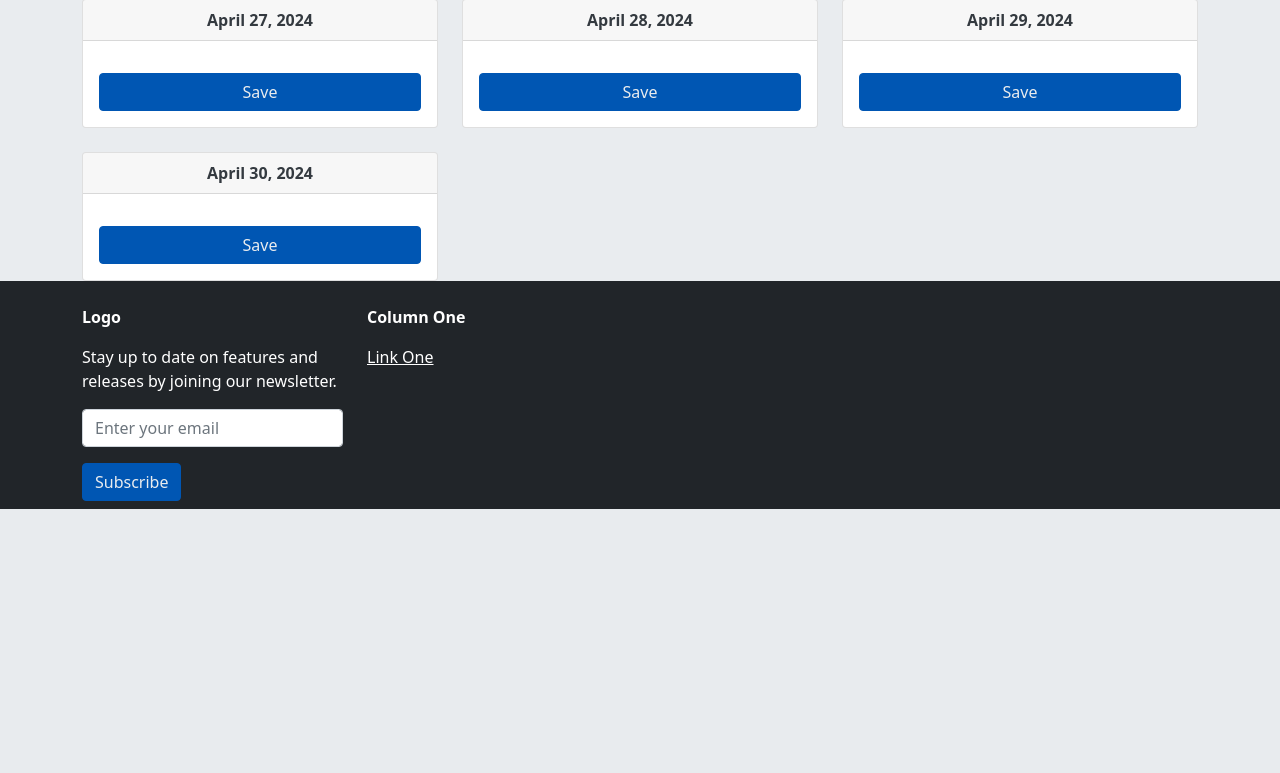
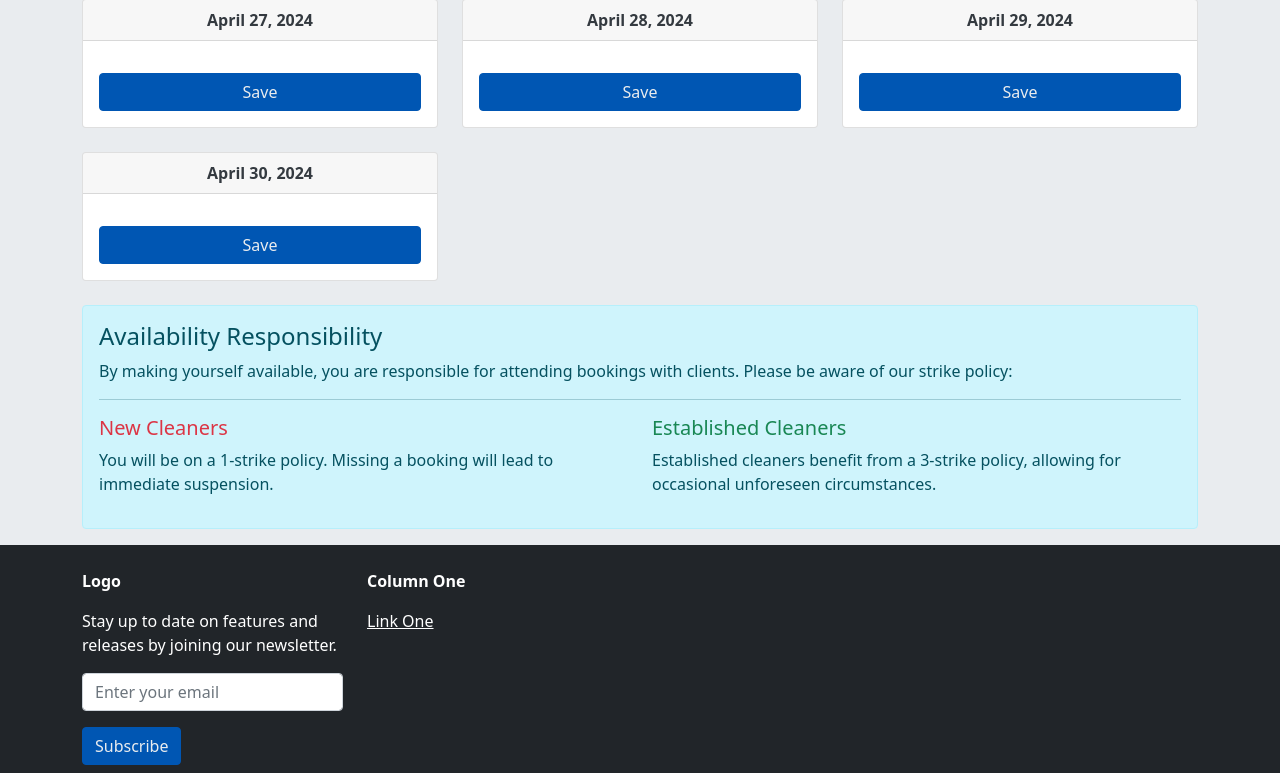
Before and after one commit to JesseRoss001/Anglesey-Cleaners, a Django app: page /bookings/dashboard/ in a window 1280 px wide. Shown: the part 358-1131 px from the top of the page. Before the commit the page ends 867 px from the top, so only its background shows below. Run offline with Django 5.2, Linux system fonts and the light colour scheme; the visitor is signed in with stand-in values (Sample User, id 1); data comes from the database, SQL or seed files in the repository; data that the repository does not hold is empty; some libraries are stand-ins or nearby versions.

Commit message:
Add strike policy

```diff
--- a/cleaning_agency/bookings/templates/bookings/availability_dashboard.html
+++ b/cleaning_agency/bookings/templates/bookings/availability_dashboard.html
@@ -5,6 +5,7 @@
 {% block content %}
 <div class="container">
   <h2 class="my-4 text-center">My Availability</h2>
+
   <div class="d-flex justify-content-between my-4">
     {% if previous_week_offset is not None %}
       <a href="{% url 'availability_dashboard' %}?week={{ previous_week_offset }}" class="btn btn-secondary">&larr; Previous Week</a>
@@ -46,6 +47,21 @@
     </div>
   {% endfor %}
   </div>
+  <div class="alert alert-info mt-4" role="alert">
+    <h4 class="alert-heading">Availability Responsibility</h4>
+    <p>By making yourself available, you are responsible for attending bookings with clients. Please be aware of our strike policy:</p>
+    <hr>
+    <div class="row">
+      <div class="col-sm-6">
+        <h5 class="text-danger">New Cleaners</h5>
+        <p>You will be on a 1-strike policy. Missing a booking will lead to immediate suspension.</p>
+      </div>
+      <div class="col-sm-6">
+        <h5 class="text-success">Established Cleaners</h5>
+        <p>Established cleaners benefit from a 3-strike policy, allowing for occasional unforeseen circumstances.</p>
+      </div>
+    </div>
+  </div>
 <!-- Pagination Links -->
 
 </div>
```
